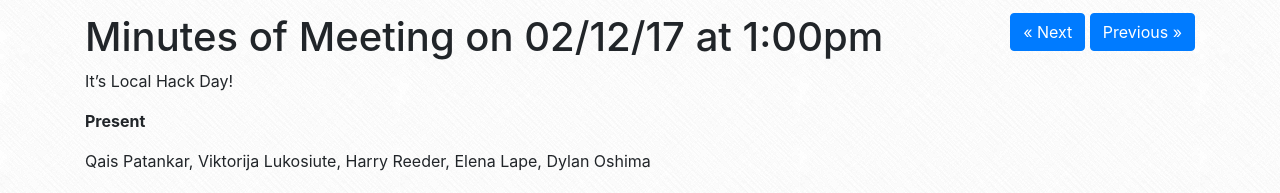
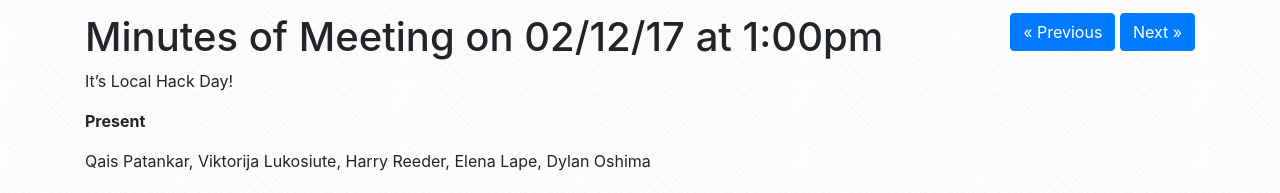
Before and after one commit to compsoc-edinburgh/website, a Jekyll site: the page built from _minutes/2017-12-02.md, in a window 1280 px wide. Shown: the part 346-539 px from the top of the page. Built offline with Jekyll 4.4.1, drawn with Linux system fonts in a browser that asks for light colours; nearby versions of some CDN libraries.

Commit message:
Consistent pagination order across minutes and blog posts

```diff
--- a/_includes/navigate-collection.html
+++ b/_includes/navigate-collection.html
@@ -7,6 +7,10 @@
 {% capture the_collection %}{{page.collection}}{% endcapture %}
 {% if page.collection %}
 	{% assign  document = site[the_collection] %}
+{% endif %}
+
+{% if page.collection == 'posts' %}
+	{% assign  document = site[the_collection] | reverse %}
 {% endif %}
 
 {% for links in document %}
@@ -24,27 +28,16 @@
 
 DO NOT REMOVE WITHOUT READING ABOVE NOTE
 -->
-
 <p class="float-right">
 
-    <a class="btn btn-primary {% unless nexturl %} disabled {% endunless %}"
-        {% if nexturl %}
-            href="{{ site.baseurl }}{{ nexturl }}"
-        {% else %}
-            aria-disabled="true"
-        {% endif %}
-    >
-        &laquo; Next
+    <a class="btn btn-primary {% unless prevurl %} disabled {% endunless %}" {% if prevurl %} href="{{ site.baseurl }}{{ prevurl }}"
+        {% else %} aria-disabled="true" {% endif %}>
+        &laquo; Previous
     </a>
 
-    <a class="btn btn-primary {% unless prevurl %} disabled {% endunless %}"
-        {% if prevurl %}
-            href="{{ site.baseurl }}{{ prevurl }}"
-        {% else %}
-            aria-disabled="true"
-        {% endif %}
-    >
-        Previous &raquo;
+    <a class="btn btn-primary {% unless nexturl %} disabled {% endunless %}" {% if nexturl %} href="{{ site.baseurl }}{{ nexturl }}"
+        {% else %} aria-disabled="true" {% endif %}>
+        Next &raquo;
     </a>
 
 </p>
```
